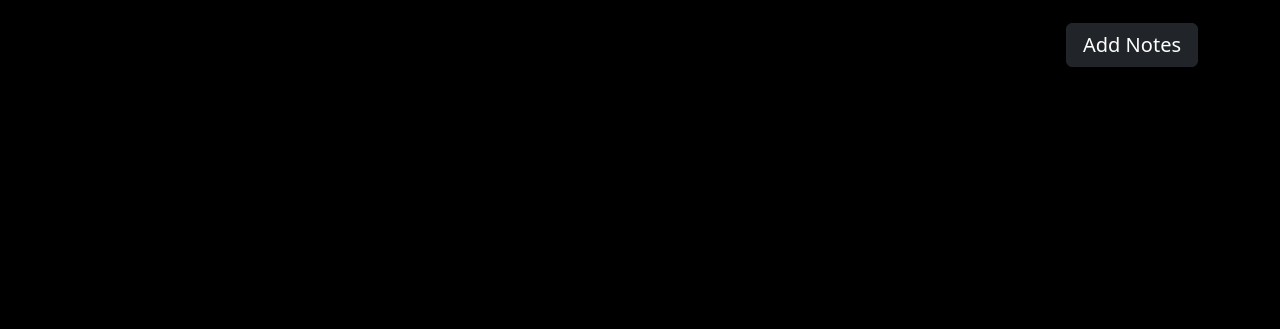
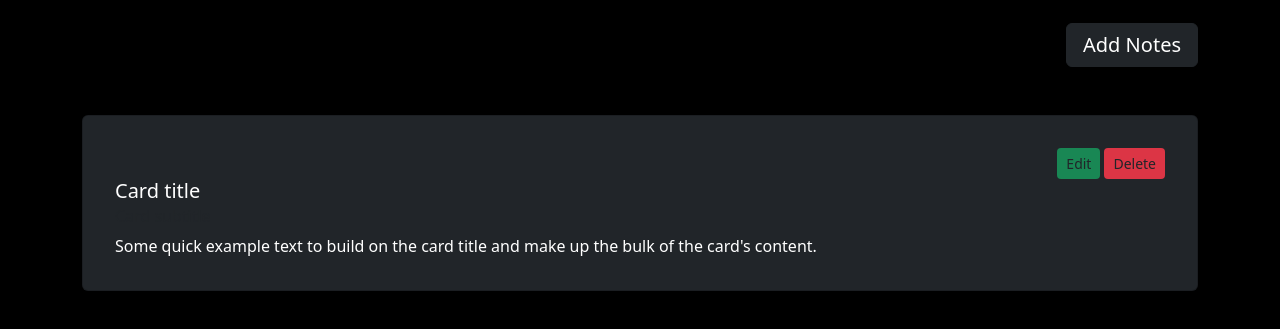
Before and after one commit to prathvik2024/todo-notes, a plain HTML site: page FRONTEND/index.html in a window 1280 px wide. Shown: the part 97-426 px from the top of the page. Drawn offline with nearby package versions, Linux system fonts and the light colour scheme; some packages are replaced by stand-ins of ours; a script that the page names is missing.

Commit message:
card added

```diff
--- a/FRONTEND/index.html
+++ b/FRONTEND/index.html
@@ -16,7 +16,20 @@
             <input class="btn btn-dark fs-5 px-3" type="button" value="Add Notes" onclick="addNotes()">
         </div>
 
+            <div class="card bg-dark p-3">
+                <div class="card-body"> <div class="d-flex justify-content-end ">
+                   <div class="mx-1"> <a href="#" class="btn  btn-sm bg-success">Edit</a></div>
+                    <div><a href="#" class="btn btn-sm bg-danger">Delete</a></div>
+                    </div>
+
+
+                  <h5 class="card-title text-white">Card title</h5>
+                  <h6 class="card-subtitle mb-2 text-muted text-white">Card subtitle</h6>
+                  <p class="card-text text-white">Some quick example text to build on the card title and make up the bulk of the card's content.</p>
+                </div>
+              </div>
     </div>
+
     <script src="https://cdn.jsdelivr.net/npm/sweetalert2@10.15.6/dist/sweetalert2.all.min.js"></script>
     <script src="./js/index.js"></script>
     <script>
```
